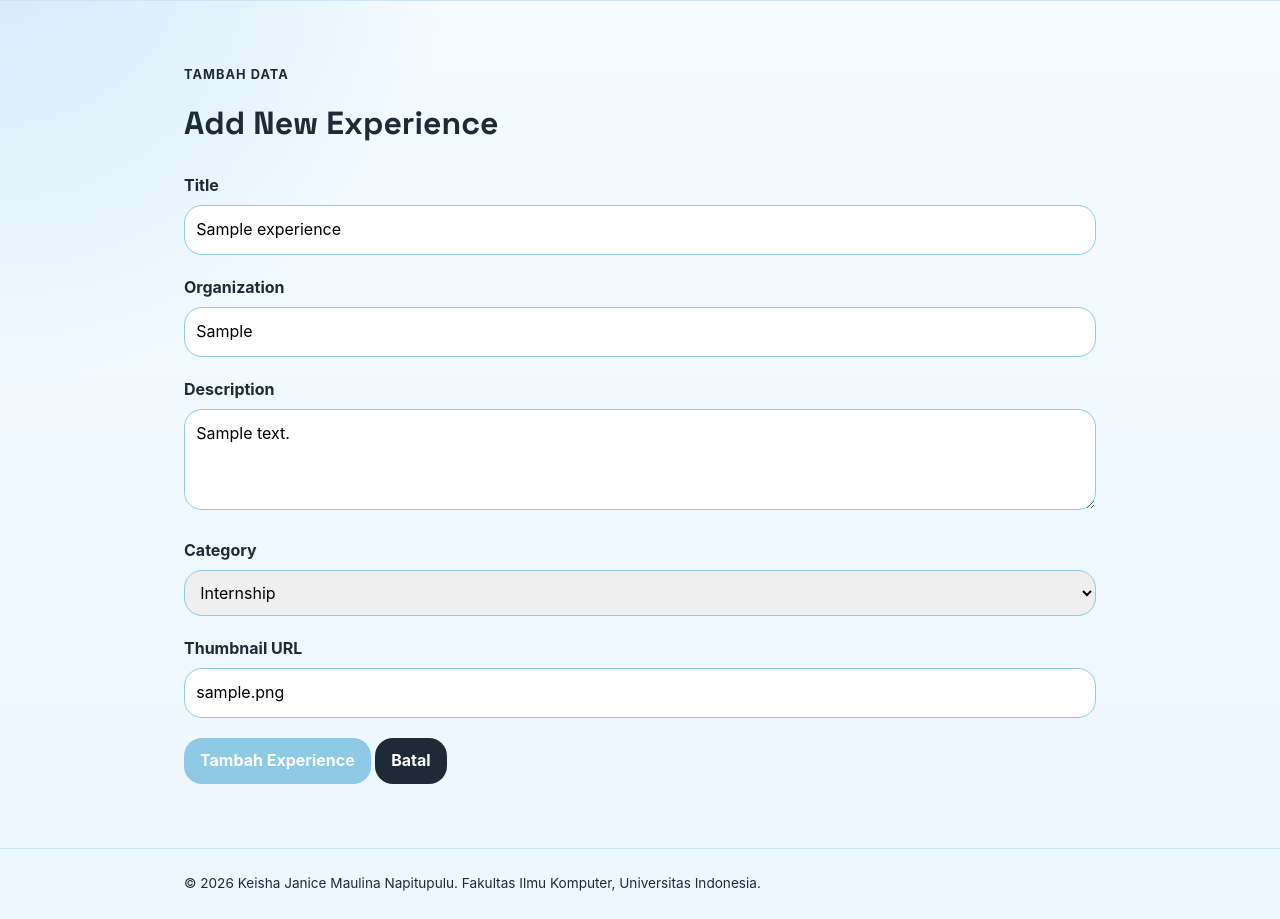
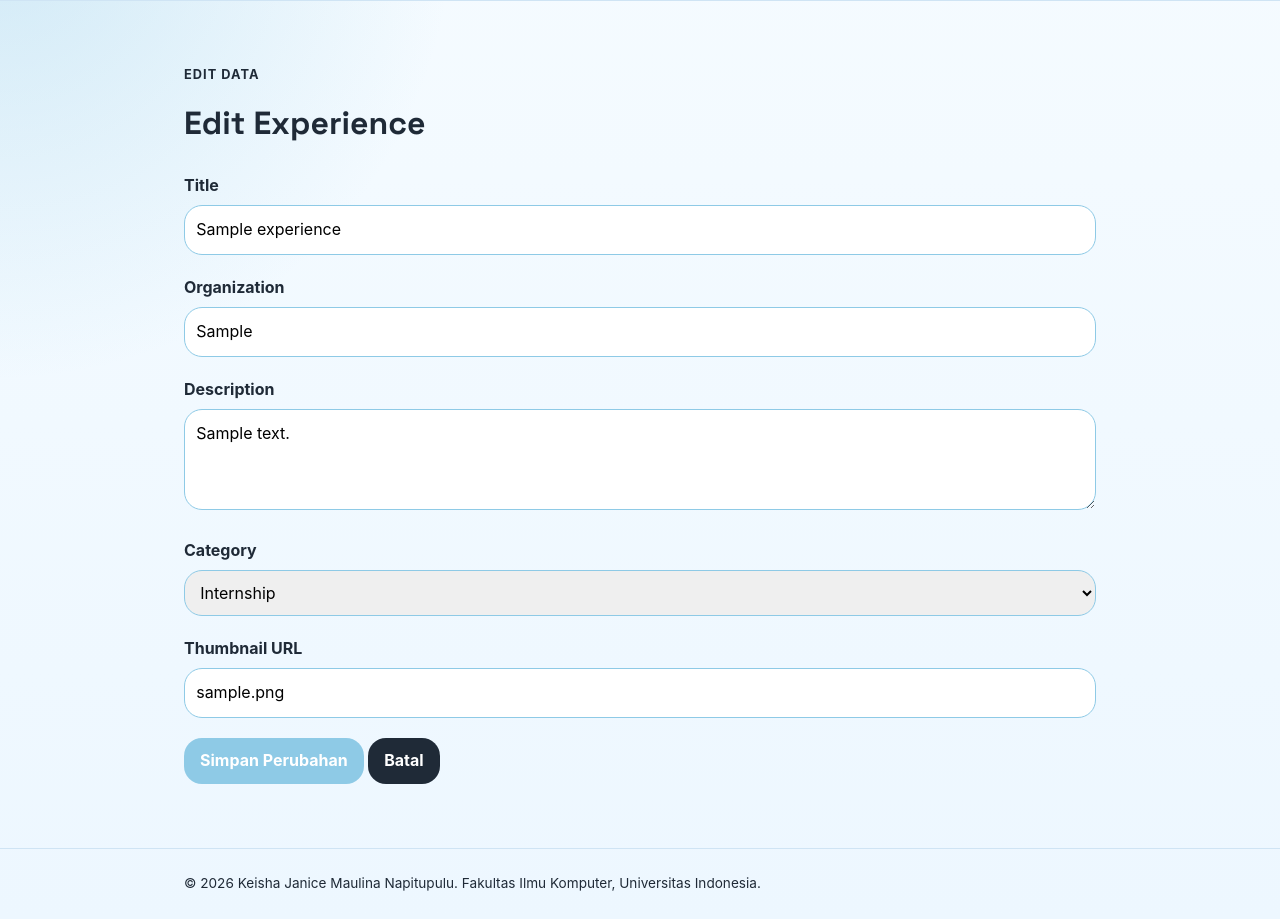
Before and after one commit to keishajnc/myportofolio, a Django app: page /experience/00000000-0000-0000-0000-000000000001/edit/ in a window 1280 px wide. Shown: the part 74-993 px from the top of the page. Run offline with Django 5.2, Linux system fonts and the light colour scheme; tables that the repository leaves empty hold one stand-in row (values such as "Sample post").

Commit message:
feat: support experience create and update form

```diff
--- a/templates/experience_form.html
+++ b/templates/experience_form.html
@@ -1,32 +1,75 @@
 {% extends "base.html" %}
 
 {% block meta %}
-<title>Add Experience - {{ name }}</title>
+<title>
+    {% if is_edit %}
+        Edit Experience - {{ name }}
+    {% else %}
+        Add Experience - {{ name }}
+    {% endif %}
+</title>
 {% endblock meta %}
 
 {% block content %}
 <main>
     <section class="experience-section" id="add-experience">
         <div class="container">
-            <p class="section-kicker">Tambah Data</p>
-            <h1>Add New Experience</h1>
 
-            <form method="post" action="{% url 'main:create_experience' %}" class="project-form">
+            <p class="section-kicker">
+                {% if is_edit %}
+                    Edit Data
+                {% else %}
+                    Tambah Data
+                {% endif %}
+            </p>
+
+            <h1>
+                {% if is_edit %}
+                    Edit Experience
+                {% else %}
+                    Add New Experience
+                {% endif %}
+            </h1>
+
+            <form
+                method="post"
+                action="{% if is_edit %}{% url 'main:update_experience' form.instance.id %}{% else %}{% url 'main:create_experience' %}{% endif %}"
+                class="project-form"
+            >
                 {% csrf_token %}
+
                 {% for field in form %}
                     <div class="form-group">
-                    <label for="{{ field.id_for_label }}">{{ field.label }}</label>
+                        <label for="{{ field.id_for_label }}">
+                            {{ field.label }}
+                        </label>
+
                         {{ field }}
+
                         {% for error in field.errors %}
                             <p class="form-error">{{ error }}</p>
                         {% endfor %}
                     </div>
                 {% endfor %}
+
                 <div style="margin-top: 1rem;">
-                    <button type="submit" class="button">Tambah Experience</button>
-                    <a href="{% url 'main:show_experience' %}" class="button button-secondary">Batal</a>
+                    <button type="submit" class="button">
+                        {% if is_edit %}
+                            Simpan Perubahan
+                        {% else %}
+                            Tambah Experience
+                        {% endif %}
+                    </button>
+
+                    <a
+                        href="{% url 'main:show_experience' %}"
+                        class="button button-secondary"
+                    >
+                        Batal
+                    </a>
                 </div>
             </form>
+
         </div>
     </section>
 </main>
```
Lines whose indentation alone changed are shown as unchanged.
